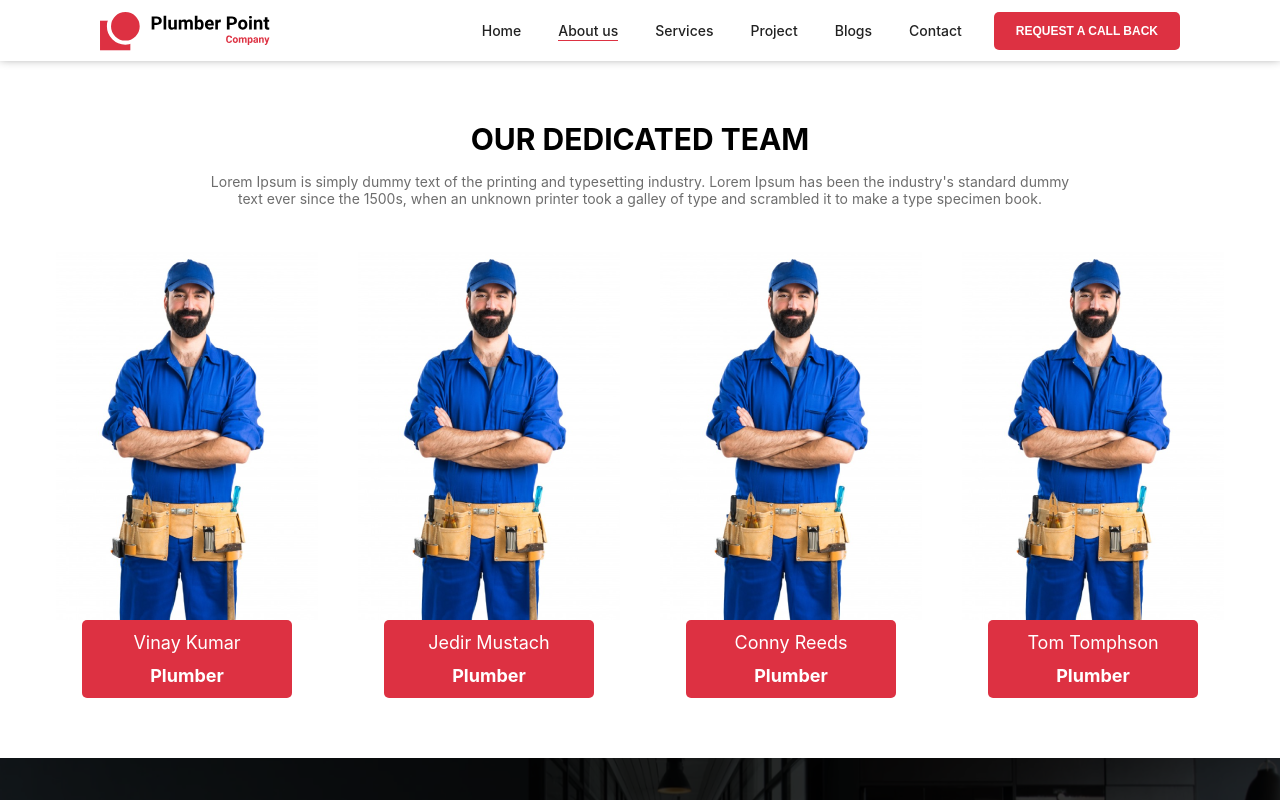
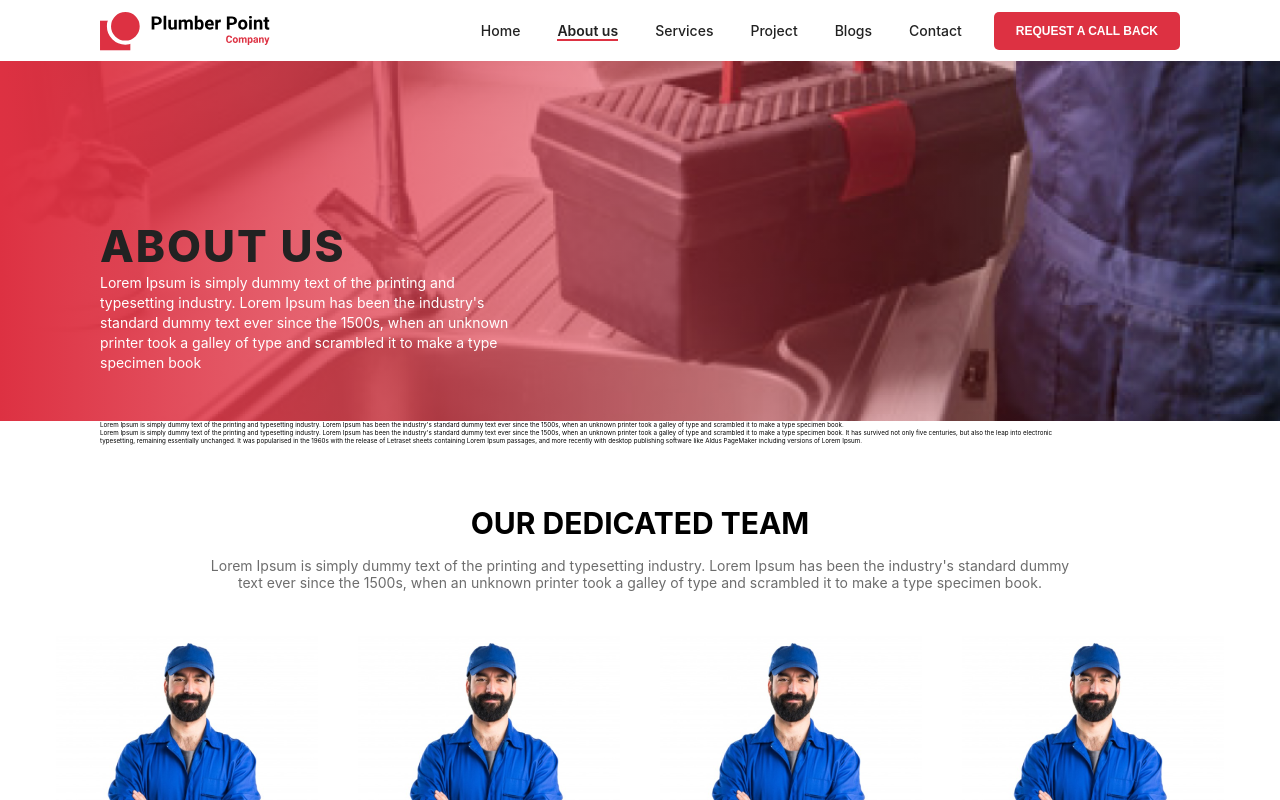
Before and after one commit to SaMatheus/Plumber-Clone, a Next.js app: page /about in a window 1280 px wide. Shown: the top 800 px of the page. Built offline with nearby package versions, Linux system fonts and the light colour scheme.

Commit message:
Atualizando pointsData

```diff
--- a/src/pages/about.js
+++ b/src/pages/about.js
@@ -1,3 +1,9 @@
+// STYLES
+import styles from '../styles/pages/About.module.css'
+
+// DATA
+import pointsData from '../data/pointsData'
+
 // COMPONENT
 import Header from '../components/Header'
 import Team from '../components/Team'
@@ -7,6 +13,44 @@ const About = () => {
   return (
     <div>
      <Header />
+     <section className={styles.aboutUsContainer}>
+       <span/>
+       <div className={styles.aboutUsContent}>
+         <h1>About Us</h1>
+         <p>
+          Lorem Ipsum is simply dummy text of the printing and typesetting industry.
+          Lorem Ipsum has been the industry's standard dummy text ever since the 1500s,
+          when an unknown printer took a galley of type and scrambled it to make a type
+          specimen book
+         </p>
+       </div>
+     </section>
+     <section className={styles.pointsCompanyContainer}>
+       <div className={styles.pointsCompanyText}>
+         <p>
+          Lorem Ipsum is simply dummy text of the printing and typesetting industry.
+          Lorem Ipsum has been the industry's standard dummy text ever since the 1500s,
+          when an unknown printer took a galley of type and scrambled it to make a type
+          specimen book.
+         </p>
+         <p>
+          Lorem Ipsum is simply dummy text of the printing and typesetting industry.
+          Lorem Ipsum has been the industry's standard dummy text ever since the 1500s,
+          when an unknown printer took a galley of type and scrambled it to make a type
+          specimen book. It has survived not only five centuries, but also the leap into
+          electronic
+         </p>
+         <p>
+          typesetting, remaining essentially unchanged. It was popularised in the 1960s
+          with the release of Letraset sheets containing Lorem Ipsum passages, and more
+          recently with desktop publishing software like Aldus PageMaker including versions
+          of Lorem Ipsum.
+         </p>
+       </div>
+       <div className={styles.pointsCompanyGrid}>
+
+       </div>
+     </section>
      <Team />
      <Wrapper />
     </div>
--- a/src/styles/components/Header.module.css
+++ b/src/styles/components/Header.module.css
@@ -43,7 +43,7 @@
   content: '';
   display: inline;
   width: 0;
-  height: 1px;
+  height: 0.2rem;
   background:var(--red);
   position: absolute;
   bottom: -.2rem;
@@ -68,11 +68,14 @@
   opacity: 0.9;
 }
 
+.navBarLinkAcitve {
+  font-weight: 600;
+}
 .navBarLinkAcitve::after {
   content: '';
   display: inline;
   width: 100%;
-  height: 1px;
+  height: 0.2rem;
   background:var(--red);
   position: absolute;
   bottom: -.2rem;
--- /dev/null
+++ b/src/styles/pages/About.module.css
@@ -0,0 +1,59 @@
+/* About Us Container */
+.aboutUsContainer {
+  /* Box Model */
+  display: flex;
+  justify-content: flex-start;
+  align-items: flex-end;
+  height: 45vh;
+
+  /* Visual */
+  background: url('/icons/about/1-aboutus/bg.png') no-repeat center left / cover;
+
+  /* Position */
+  position: relative;
+}
+.aboutUsContainer span {
+  /* Box Model */
+  height: 100%;
+  width: 100%;
+
+  /* Visual */
+  background: linear-gradient(to right, var(--red) 0%, transparent 100%);
+
+  /* Position */
+  position: absolute;
+  left: 0;
+  top: 0;
+  z-index: 0;
+}
+
+.aboutUsContent {
+  /* Box Model */
+  display: flex;
+  flex-direction: column;
+  justify-content: flex-start;
+  align-items: flex-start;
+  width: 43rem;
+  margin-bottom: 4.8rem;
+
+  /* Position */
+  z-index: 1;
+}
+.aboutUsContent h1 {
+  /* Tipography */
+  font-size: 4.4rem;
+  text-transform: uppercase;
+  font-weight: 800;
+  letter-spacing: .2rem;
+
+  /* Visual */
+  color: var(--text1);
+}
+.aboutUsContent p {
+  /* Tipography */
+  font-size: 1.4rem;
+  line-height: 2rem;
+
+  /* Visual */
+  color: var(--white);
+}
```
Also changed, not shown: public/icons/about/2-pointscompany/point_icon.svg (added), public/icons/about/3-commercialservice/bg.png (renamed from public/icons/about/2-commercialservice/bg.png).
